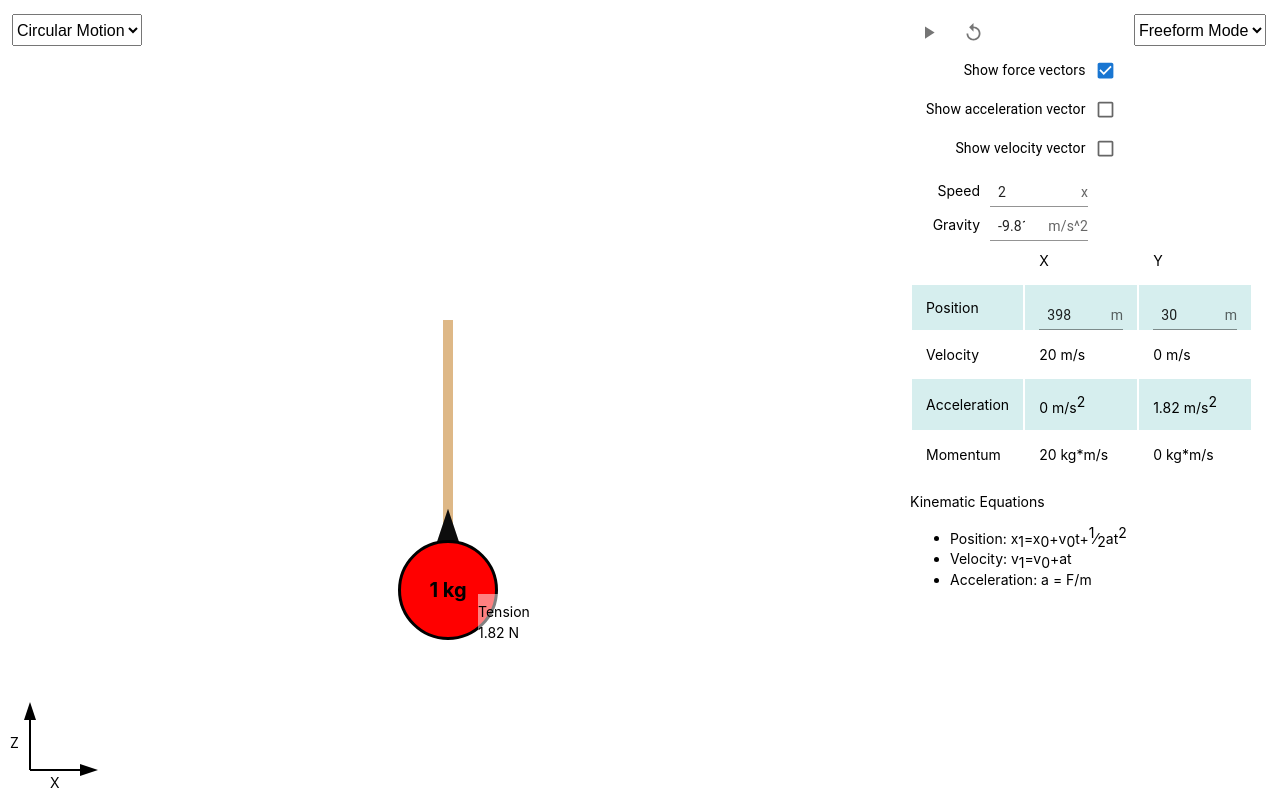
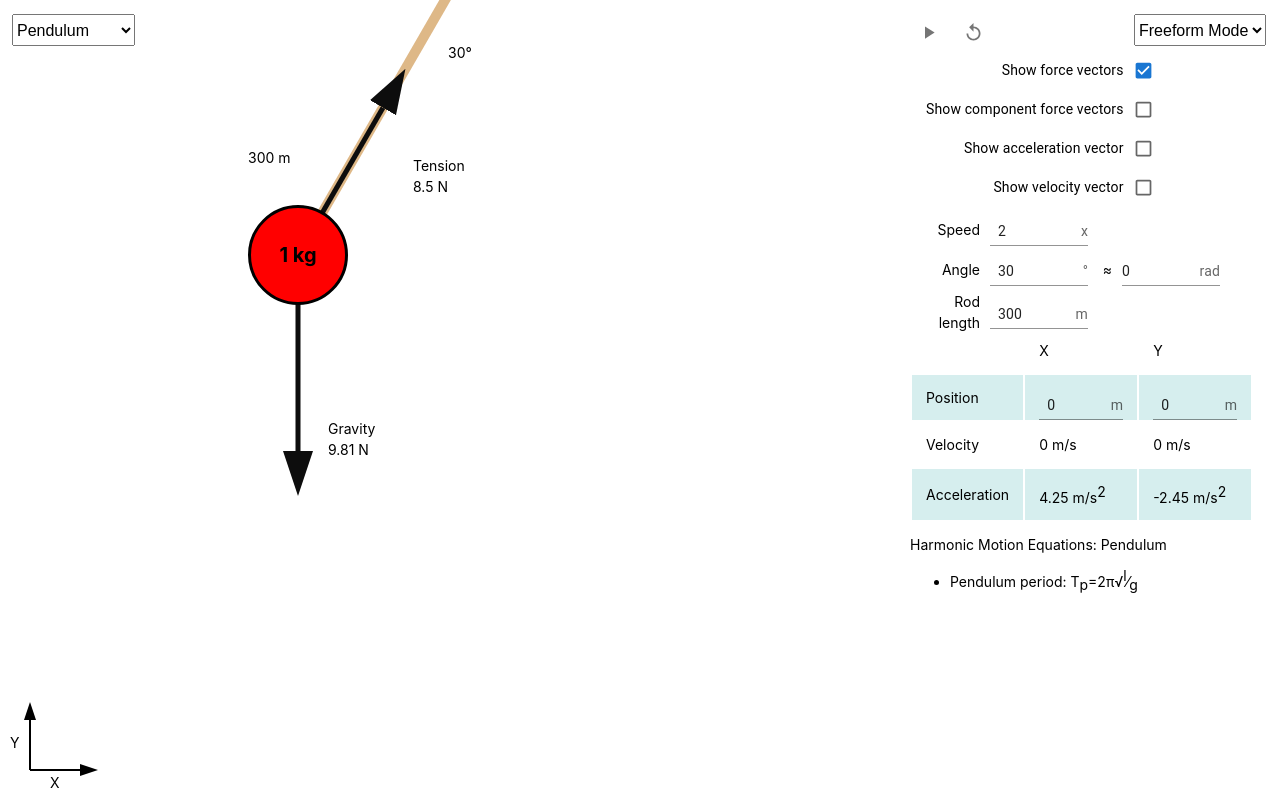
Before and after one commit to brynnchernosky/physics-mechanics-simulator, a React (Create React App) app: page / in a window 1280 px wide. Built offline with nearby package versions, Linux system fonts and the light colour scheme.

Commit message:
debugging

```diff
--- a/src/App.tsx
+++ b/src/App.tsx
@@ -35,6 +35,7 @@ import { IWallProps, Wall } from "./Wall";
 import { Wedge } from "./Wedge";
 import { CoordinateSystem } from "./CoordinateSystem";
 import { IForce, Weight } from "./Weight";
+import { validateHeaderName } from "http";
 
 interface VectorTemplate {
   top: number;
@@ -176,8 +177,7 @@ function App() {
   const [showVelocity, setShowVelocity] = useState<boolean>(false);
   const [simulationPaused, setSimulationPaused] = useState<boolean>(true);
   const [simulationReset, setSimulationReset] = useState<boolean>(false);
-  const [simulationType, setSimulationType] =
-    useState<string>("Circular Motion");
+  const [simulationType, setSimulationType] = useState<string>("Pendulum");
   const [sketching, setSketching] = useState(false);
   const [startForces, setStartForces] = useState<IForce[]>([
     {
@@ -1351,7 +1351,7 @@ function App() {
                     <option value="Inclined Plane">Inclined Plane</option>
                     <option value="Pendulum">Pendulum</option>
                     <option value="Spring">Spring</option>
-                    <option value="Circular Motion">Circular Motion</option>
+                    {/* <option value="Circular Motion">Circular Motion</option> */}
                   </select>
                 </div>
               </div>
@@ -1912,6 +1912,7 @@ function App() {
                     value={simulationSpeed}
                     labelWidth={"5em"}
                   />
+                  {/* {simulationPaused && (
                     <InputField
                       label={<Box>Gravity</Box>}
                       lowerBound={-30}
@@ -1920,8 +1921,67 @@ function App() {
                       unit={"m/s^2"}
                       upperBound={0}
                       value={gravity}
+                      effect={(val: number) => {
+                        let newStartForces: IForce[] = startForces;
+                        for (let i = 0; i < newStartForces.length; i++) {
+                          if (newStartForces[i].description == "Gravity") {
+                            newStartForces[i].magnitude = Math.abs(val);
+                          }
+                        }
+                        setStartForces(newStartForces);
+                        setUpdatedForces(newStartForces);
+                        let newComponentForces: IForce[] = componentForces;
+                        if (simulationType == "Pendulum") {
+                          for (let i = 0; i < newComponentForces.length; i++) {
+                            if (
+                              newComponentForces[i].description ==
+                              "Gravity Parallel Component"
+                            ) {
+                              newComponentForces[i].magnitude =
+                                Math.abs(val) *
+                                Math.cos((pendulumAngle * Math.PI) / 180);
+                            }
+                            if (
+                              newComponentForces[i].description ==
+                              "Gravity Perpendicular Component"
+                            ) {
+                              newComponentForces[i].magnitude =
+                                Math.abs(val) *
+                                Math.sin((pendulumAngle * Math.PI) / 180);
+                            }
+                          }
+                        }
+                        if (simulationType == "Inclined Plane") {
+                          for (let i = 0; i < newComponentForces.length; i++) {
+                            if (
+                              newComponentForces[i].description ==
+                              "Gravity Parallel Component"
+                            ) {
+                              newComponentForces[i].magnitude =
+                                Math.abs(val) *
+                                Math.sin(
+                                  Math.PI / 2 -
+                                    Math.atan(wedgeHeight / wedgeWidth)
+                                );
+                            }
+                            if (
+                              newComponentForces[i].description ==
+                              "Gravity Perpendicular Component"
+                            ) {
+                              newComponentForces[i].magnitude =
+                                Math.abs(val) *
+                                Math.cos(
+                                  Math.PI / 2 -
+                                    Math.atan(wedgeHeight / wedgeWidth)
+                                );
+                            }
+                          }
+                        }
+                        setSimulationReset(!simulationReset);
+                      }}
                       labelWidth={"5em"}
                     />
+                  )} */}
                 </FormGroup>
               </FormControl>
               {simulationType == "Spring" && simulationPaused && (
@@ -2351,13 +2411,13 @@ function App() {
                       {accelerationYDisplay} m/s<sup>2</sup>
                     </td>
                   </tr>
-                  <tr>
+                  {/* <tr>
                     <td>
                       <Box>Momentum</Box>
                     </td>
                     <td>{velocityXDisplay * mass} kg*m/s</td>
                     <td>{velocityYDisplay * mass} kg*m/s</td>
-                  </tr>
+                  </tr> */}
                 </tbody>
               </table>
             )}
--- a/src/Weight.tsx
+++ b/src/Weight.tsx
@@ -226,13 +226,18 @@ export const Weight = (props: IWeightProps) => {
   useEffect(() => {
     if (simulationType == "One Weight") {
       let maxYPos = startPosY;
+      console.log("start pos y ", maxYPos);
       if (yVelocity < 0) {
         maxYPos - (yVelocity * yVelocity) / (2 * Math.abs(gravity));
       }
+      if (yVelocity > 0) {
+        maxYPos - (yVelocity * yVelocity) / (2 * Math.abs(gravity));
+      }
+      console.log("after adding velocity", maxYPos);
       if (maxYPos < 0) {
         maxYPos = 0;
       }
-      console.log("set max pos y", maxYPos);
+      console.log("after setting 0", maxYPos);
       setMaxPosY(maxYPos);
     }
   }, [startPosY, startVelY]);
@@ -807,10 +812,8 @@ export const Weight = (props: IWeightProps) => {
       }
     }
     if (simulationType == "One Weight") {
-      // MaxPosY
       if (yPos < maxPosY) {
         yPos = maxPosY;
-        console.log(maxPosY);
       }
     }
     setXVelocity(xVel);
```
Lines whose indentation alone changed are shown as unchanged.
